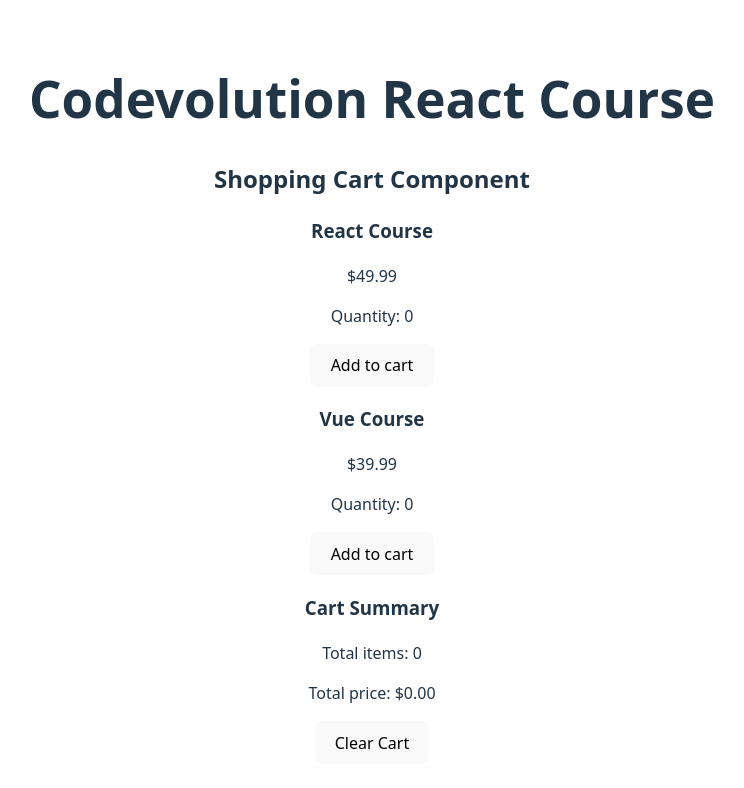
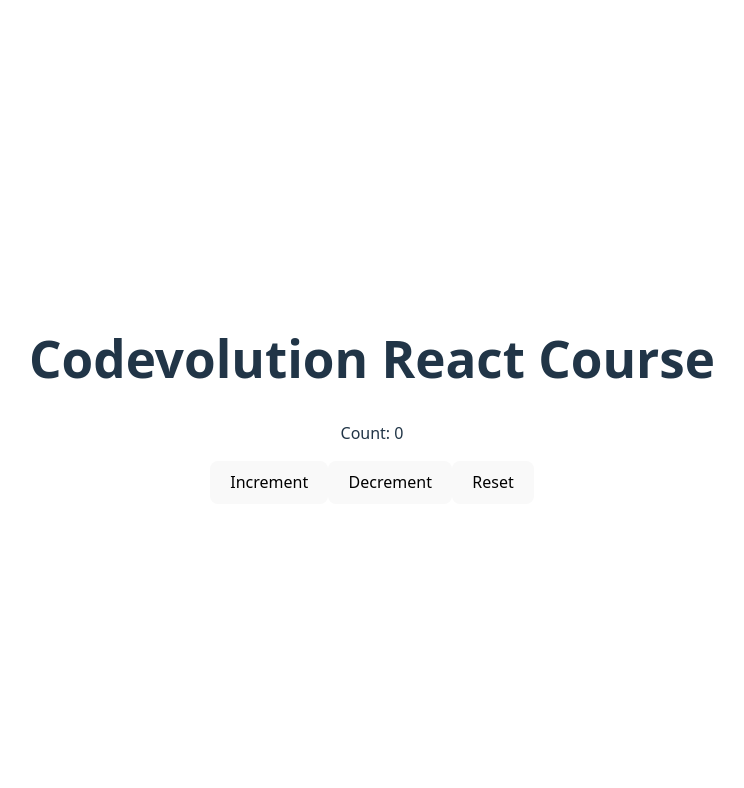
Before and after one commit to Miko-29/react-essentials, a React app in the folder state-demo/: page / in a window 1280 px wide. Shown: the top 788 px of the page, without its empty margins (268-1012 px from the left). Built offline with nearby package versions, Linux system fonts and the light colour scheme; the HTML template or start-up script is replaced by a standard one.

Commit message:
useReducer

```diff
--- a/state-demo/src/App.jsx
+++ b/state-demo/src/App.jsx
@@ -11,6 +11,7 @@
 import { UserProfile } from './UserProfile'
 import { TodoList } from './TodoList'
 import { ShoppingCart } from './ShoppingCart'
+import { CounterWithReducer } from './CounterWithReducer'
 
 function App() {
   return (
@@ -26,7 +27,8 @@
       {/* <BatchingCounter /> */}
       {/* <UserProfile /> */}
       {/* <TodoList/> */}
-      <ShoppingCart/>
+      {/* <ShoppingCart/> */}
+      <CounterWithReducer/>
     </>
   )
 }
--- /dev/null
+++ b/state-demo/src/CounterWithReducer.jsx
@@ -0,0 +1,28 @@
+import { useReducer } from "react";
+
+const initialCount = 0
+
+const countReducer = (state, action) => {
+    switch(action) {
+        case "increment":
+            return state + 1
+        case "decrement":
+            return state - 1
+        case "reset":
+            return initialState
+        default:
+            return state;
+    }
+}
+
+export const CounterWithReducer = () => {
+
+    const [count, dispatch] = useReducer(countReducer, initialCount);
+
+    return (<div>
+        <p>Count: {count}</p>
+        <button onClick={() => dispatch("increment")}>Increment</button>
+        <button onClick={() => dispatch("decrement")}>Decrement</button>
+        <button onClick={() => dispatch("reset")}>Reset</button>
+    </div>);
+}
```
